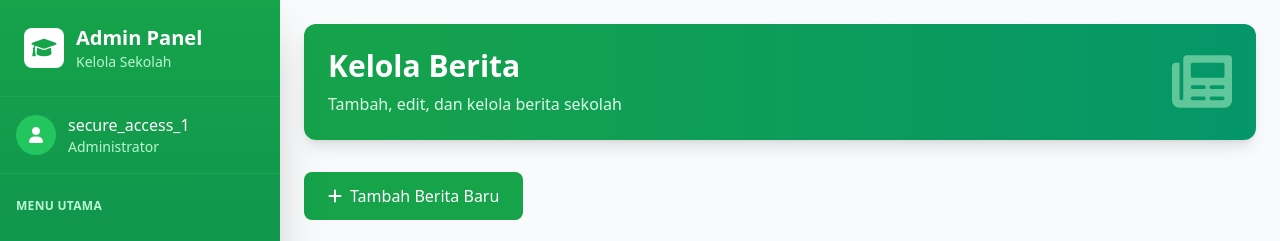
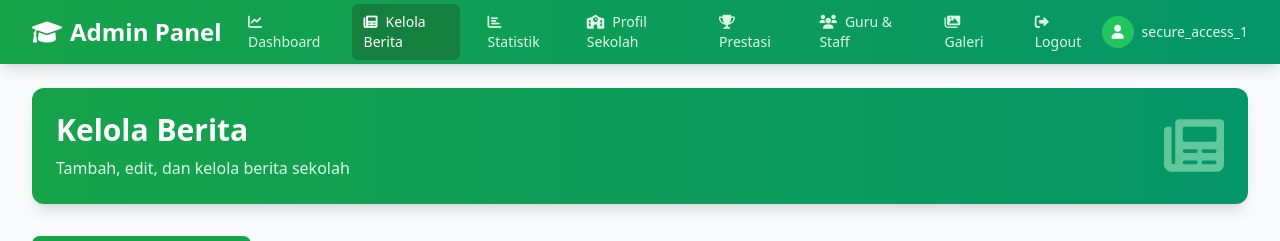
Before and after one commit to RehanZacky/webMTS, a PHP site: page /admin/berita_edit.php in a window 1280 px wide. Shown: the top 241 px of the page. Run offline with PHP 8.4, Linux system fonts and the light colour scheme; a user stored in the database is signed in; data comes from the database, SQL or seed files in the repository; some libraries are stand-ins or nearby versions.

Commit message:
24 Juli - Berita_edit

```diff
--- a/admin/berita_edit.php
+++ b/admin/berita_edit.php
@@ -7,8 +7,8 @@ if (isset($_GET['hapus'])) {
     $id = intval($_GET['hapus']);
     $cek = mysqli_query($koneksi, "SELECT gambar_utama FROM berita WHERE id = $id");
     $row = mysqli_fetch_assoc($cek);
-    if ($row && file_exists("../upload/" . $row['gambar_utama'])) {
-        unlink("../upload/" . $row['gambar_utama']);
+    if ($row && file_exists("../upload/gambar_berita/" . $row['gambar_utama'])) {
+        unlink("../upload/gambar_berita/" . $row['gambar_utama']);
     }
     mysqli_query($koneksi, "DELETE FROM berita WHERE id = $id");
     header("Location: berita_edit.php");
@@ -27,7 +27,7 @@ if (isset($_POST['tambah'])) {
     if ($_FILES['gambar']['name']) {
         $ext = pathinfo($_FILES['gambar']['name'], PATHINFO_EXTENSION);
         $gambar_utama = "berita_" . time() . "." . $ext;
-        move_uploaded_file($_FILES['gambar']['tmp_name'], "../upload/$gambar_utama");
+        move_uploaded_file($_FILES['gambar']['tmp_name'], "../upload/gambar_berita/$gambar_utama");
     }
 
     mysqli_query($koneksi, "INSERT INTO berita (judul, isi, penulis, tanggal_post, gambar_utama, video_youtube)
@@ -47,7 +47,7 @@ if ($_SERVER['REQUEST_METHOD'] == 'POST') {
 
             $gambar_utama = '';
             if (isset($_FILES['gambar_utama']) && $_FILES['gambar_utama']['error'] == 0) {
-                $target_dir = "upload/";
+                $target_dir = "../upload/gambar_berita/";
                 $file_extension = strtolower(pathinfo($_FILES["gambar_utama"]["name"], PATHINFO_EXTENSION));
                 $gambar_utama = uniqid() . '.' . $file_extension;
                 $target_file = $target_dir . $gambar_utama;
@@ -73,7 +73,7 @@ if ($_SERVER['REQUEST_METHOD'] == 'POST') {
 
             $gambar_query = "";
             if (isset($_FILES['gambar_utama']) && $_FILES['gambar_utama']['error'] == 0) {
-                $target_dir = "upload/";
+                $target_dir = "../upload/gambar_berita/";
                 $file_extension = strtolower(pathinfo($_FILES["gambar_utama"]["name"], PATHINFO_EXTENSION));
                 $gambar_utama = uniqid() . '.' . $file_extension;
                 $target_file = $target_dir . $gambar_utama;
@@ -99,8 +99,8 @@ if ($_SERVER['REQUEST_METHOD'] == 'POST') {
             $query = "DELETE FROM berita WHERE id = $id";
             if (mysqli_query($koneksi, $query)) {
                 // Delete image file if exists
-                if ($image_data['gambar_utama'] && file_exists("upload/" . $image_data['gambar_utama'])) {
-                    unlink("upload/" . $image_data['gambar_utama']);
+                if ($image_data['gambar_utama'] && file_exists("../upload/gambar_berita/" . $image_data['gambar_utama'])) {
+                    unlink("../upload/gambar_berita/" . $image_data['gambar_utama']);
                 }
                 $success_message = "Berita berhasil dihapus!";
             } else {
@@ -125,29 +125,8 @@ $username = $_SESSION['username'];
     <script src="https://cdn.tailwindcss.com"></script>
     <link href="https://cdnjs.cloudflare.com/ajax/libs/font-awesome/6.0.0/css/all.min.css" rel="stylesheet">
     <style>
-        .sidebar {
-            transition: transform 0.3s ease-in-out;
-            width: 280px;
-        }
-
-        .sidebar-closed {
-            transform: translateX(-100%);
-        }
-
-        @media (max-width: 768px) {
-            .sidebar {
-                transform: translateX(-100%);
-                position: fixed;
-                z-index: 1000;
-            }
-
-            .sidebar.sidebar-open {
-                transform: translateX(0);
-            }
-
-            .main-content {
-                padding-top: 64px; /* Space for fixed header */
-            }
+        .gradient-bg {
+            background: linear-gradient(135deg, #10b981 0%, #059669 100%);
         }
 
         .card-hover {
@@ -189,217 +168,108 @@ $username = $_SESSION['username'];
             -webkit-box-orient: vertical;
             overflow: hidden;
         }
-
-        .menu-item {
-            transition: all 0.2s ease;
-        }
-
-        .menu-item:hover {
-            transform: translateX(5px);
-        }
-
-        .main-content {
-            margin-left: 280px;
-            min-height: 100vh;
-        }
-
-        @media (max-width: 768px) {
-            .main-content {
-                margin-left: 0;
-            }
-        }
-
-        .sidebar-overlay {
-            display: none;
-        }
-
-        @media (max-width: 768px) {
-            .sidebar-overlay.active {
-                display: block;
-                position: fixed;
-                top: 0;
-                left: 0;
-                right: 0;
-                bottom: 0;
-                background-color: rgba(0, 0, 0, 0.5);
-                z-index: 999;
-            }
-
-            .grid-cols-1.md\\:grid-cols-2.lg\\:grid-cols-3 {
-                grid-template-columns: 1fr;
-            }
-
-            .text-3xl {
-                font-size: 1.5rem;
-            }
-
-            .p-6 {
-                padding: 1rem;
-            }
-
-            .space-x-2 {
-                gap: 0.25rem;
-            }
-
-            .flex-1 {
-                font-size: 0.75rem;
-            }
-        }
-
-        @media (max-width: 480px) {
-            .text-3xl {
-                font-size: 1.25rem;
-            }
-
-            .text-lg {
-                font-size: 1rem;
-            }
-
-            .px-6 {
-                padding-left: 0.75rem;
-                padding-right: 0.75rem;
-            }
-
-            .py-3 {
-                padding-top: 0.5rem;
-                padding-bottom: 0.5rem;
-            }
-        }
-
-        /* Mobile header styles */
-        .mobile-header {
-            backdrop-filter: blur(10px);
-            background-color: rgba(255, 255, 255, 0.95);
-        }
-
-        .menu-toggle-btn {
-            transition: all 0.2s ease;
-        }
-
-        .menu-toggle-btn:hover {
-            transform: scale(1.05);
-        }
-
-        .menu-toggle-btn:active {
-            transform: scale(0.95);
-        }
     </style>
 </head>
 <body class="bg-gray-50 min-h-screen">
-    <!-- Sidebar -->
-    <div id="sidebar" class="sidebar fixed left-0 top-0 h-full bg-gradient-to-b from-green-600 to-emerald-700 text-white shadow-2xl z-50">
-        <!-- Logo -->
-        <div class="p-6 border-b border-green-500/30">
+    <!-- Top Navigation -->
+    <nav class="bg-gradient-to-r from-green-600 to-emerald-600 shadow-lg sticky top-0 z-50">
+        <div class="max-w-7xl mx-auto px-4 sm:px-6 lg:px-8">
+            <div class="flex items-center justify-between h-16">
+                <!-- Logo and Brand -->
                 <div class="flex items-center">
-                <div class="w-10 h-10 bg-white rounded-lg flex items-center justify-center mr-3">
-                    <i class="fas fa-graduation-cap text-green-600 text-xl"></i>
+                    <div class="flex-shrink-0">
+                        <h1 class="text-2xl font-bold text-white flex items-center">
+                            <i class="fas fa-graduation-cap mr-2"></i>
+                            Admin Panel
+                        </h1>
                     </div>
-                <div>
-                    <h1 class="text-xl font-bold">Admin Panel</h1>
-                    <p class="text-green-200 text-sm">Kelola Sekolah</p>
+                </div>
+
+                <!-- Navigation Links -->
+                <div class="hidden md:block">
+                    <div class="ml-10 flex items-baseline space-x-4">
+                        <a href="dashboard_admin.php" class="text-green-100 hover:bg-green-700 hover:text-white px-3 py-2 rounded-md text-sm font-medium">
+                            <i class="fas fa-chart-line mr-2"></i>Dashboard
+                        </a>
+                        <a href="berita_edit.php" class="bg-green-700 text-white px-3 py-2 rounded-md text-sm font-medium">
+                            <i class="fas fa-newspaper mr-2"></i>Kelola Berita
+                        </a>
+                        <a href="statistik_edit.php" class="text-green-100 hover:bg-green-700 hover:text-white px-3 py-2 rounded-md text-sm font-medium">
+                            <i class="fas fa-chart-bar mr-2"></i>Statistik
+                        </a>
+                        <a href="profil_edit.php" class="text-green-100 hover:bg-green-700 hover:text-white px-3 py-2 rounded-md text-sm font-medium">
+                            <i class="fas fa-school mr-2"></i>Profil Sekolah
+                        </a>
+                        <a href="prestasi_edit.php" class="text-green-100 hover:bg-green-700 hover:text-white px-3 py-2 rounded-md text-sm font-medium">
+                            <i class="fas fa-trophy mr-2"></i>Prestasi
+                        </a>
+                        <a href="pegawai_edit.php" class="text-green-100 hover:bg-green-700 hover:text-white px-3 py-2 rounded-md text-sm font-medium">
+                            <i class="fas fa-users mr-2"></i>Guru & Staff
+                        </a>
+                        <a href="galeri_edit.php" class="text-green-100 hover:bg-green-700 hover:text-white px-3 py-2 rounded-md text-sm font-medium">
+                            <i class="fas fa-images mr-2"></i>Galeri
+                        </a>
+                        <a href="../logout.php" class="text-green-100 hover:text-white px-3 py-2 rounded-md text-sm font-medium">
+                            <i class="fas fa-sign-out-alt mr-2"></i>Logout
+                        </a>
+                    </div>
+                </div>
+
+                <!-- Right side items -->
+                <div class="flex items-center space-x-4">
+                    <!-- User Info -->
+                    <div class="flex items-center text-green-100">
+                        <div class="w-8 h-8 bg-green-500 rounded-full flex items-center justify-center mr-2">
+                            <i class="fas fa-user text-white text-sm"></i>
+                        </div>
+                        <span class="text-sm font-medium"><?= $username ?></span>
+                    </div>
+                </div>
+
+                <!-- Mobile menu button -->
+                <div class="md:hidden">
+                    <button id="mobileMenuBtn" class="text-green-100 hover:text-white p-2">
+                        <i class="fas fa-bars"></i>
+                    </button>
                 </div>
             </div>
         </div>
 
-        <!-- User Info -->
-        <div class="p-4 border-b border-green-500/30">
-            <div class="flex items-center">
-                <div class="w-10 h-10 bg-green-500 rounded-full flex items-center justify-center mr-3">
-                    <i class="fas fa-user text-white"></i>
-                </div>
-                <div>
-                    <p class="font-medium"><?= $username ?></p>
-                    <p class="text-green-200 text-sm">Administrator</p>
+        <!-- Mobile Navigation Menu -->
+        <div id="mobileMenu" class="md:hidden hidden bg-green-700">
+            <div class="px-2 pt-2 pb-3 space-y-1 sm:px-3">
+                <a href="dashboard_admin.php" class="text-green-100 hover:bg-green-800 hover:text-white block px-3 py-2 rounded-md text-base font-medium">
+                    <i class="fas fa-chart-line mr-2"></i>Dashboard
+                </a>
+                <a href="berita_edit.php" class="bg-green-800 text-white block px-3 py-2 rounded-md text-base font-medium">
+                    <i class="fas fa-newspaper mr-2"></i>Kelola Berita
+                </a>
+                <a href="statistik_edit.php" class="text-green-100 hover:bg-green-800 hover:text-white block px-3 py-2 rounded-md text-base font-medium">
+                    <i class="fas fa-chart-bar mr-2"></i>Statistik
+                </a>
+                <a href="profil_edit.php" class="text-green-100 hover:bg-green-800 hover:text-white block px-3 py-2 rounded-md text-base font-medium">
+                    <i class="fas fa-school mr-2"></i>Profil Sekolah
+                </a>
+                <a href="prestasi_edit.php" class="text-green-100 hover:bg-green-800 hover:text-white block px-3 py-2 rounded-md text-base font-medium">
+                    <i class="fas fa-trophy mr-2"></i>Prestasi
+                </a>
+                <a href="pegawai_edit.php" class="text-green-100 hover:bg-green-800 hover:text-white block px-3 py-2 rounded-md text-base font-medium">
+                    <i class="fas fa-users mr-2"></i>Guru & Staff
+                </a>
+                <a href="galeri_edit" class="text-green-100 hover:bg-green-800 hover:text-white block px-3 py-2 rounded-md text-base font-medium">
+                    <i class="fas fa-images mr-2"></i>Galeri
+                </a>
+                <div class="border-t border-green-600 pt-4">
+                    <a href="../logout.php" class="text-red-300 hover:bg-red-600 hover:text-white block px-3 py-2 rounded-md text-base font-medium">
+                        <i class="fas fa-sign-out-alt mr-2"></i>Logout
+                    </a>
                 </div>
             </div>
         </div>
-
-        <!-- Navigation Menu -->
-        <nav class="mt-6 flex-1">
-            <div class="px-4">
-                <p class="text-green-200 text-xs uppercase tracking-wide font-semibold mb-3">Menu Utama</p>
-            </div>
-
-            <a href="dashboard_admin.php" class="menu-item flex items-center px-6 py-3 text-green-100 hover:bg-green-700 hover:text-white border-l-4 border-transparent hover:border-white">
-                <i class="fas fa-chart-line w-5 h-5 mr-3"></i>
-                Dashboard
-            </a>
-
-            <a href="statistik_edit.php" class="menu-item flex items-center px-6 py-3 text-green-100 hover:bg-green-700 hover:text-white border-l-4 border-transparent hover:border-white">
-                <i class="fas fa-chart-bar w-5 h-5 mr-3"></i>
-                Statistik
-            </a>
-
-            <a href="profil_edit.php" class="menu-item flex items-center px-6 py-3 text-green-100 hover:bg-green-700 hover:text-white border-l-4 border-transparent hover:border-white">
-                <i class="fas fa-school w-5 h-5 mr-3"></i>
-                Profil Sekolah
-            </a>
-
-            <a href="berita_edit.php" class="menu-item flex items-center px-6 py-3 bg-green-700 text-white border-l-4 border-white">
-                <i class="fas fa-newspaper w-5 h-5 mr-3"></i>
-                Kelola Berita
-            </a>
-
-            <a href="prestasi_edit.php" class="menu-item flex items-center px-6 py-3 text-green-100 hover:bg-green-700 hover:text-white border-l-4 border-transparent hover:border-white">
-                <i class="fas fa-trophy w-5 h-5 mr-3"></i>
-                Prestasi
-            </a>
-
-            <a href="pegawai_edit.php" class="menu-item flex items-center px-6 py-3 text-green-100 hover:bg-green-700 hover:text-white border-l-4 border-transparent hover:border-white">
-                <i class="fas fa-users w-5 h-5 mr-3"></i>
-                Guru & Staff
-            </a>
-
-            <a href="galeri_edit.php" class="menu-item flex items-center px-6 py-3 text-green-100 hover:bg-green-700 hover:text-white border-l-4 border-transparent hover:border-white">
-                <i class="fas fa-images w-5 h-5 mr-3"></i>
-                Galeri
-            </a>
     </nav>
 
-        <!-- Logout -->
-        <div class="p-4 border-t border-green-500/30">
-            <a href="../logout.php" class="flex items-center px-4 py-3 bg-red-600 hover:bg-red-700 rounded-lg transition-colors">
-                <i class="fas fa-sign-out-alt w-5 h-5 mr-3"></i>
-                Logout
-            </a>
-        </div>
-    </div>
-
-    <!-- Sidebar Overlay for mobile -->
-    <div id="sidebarOverlay" class="sidebar-overlay"></div>
-
     <!-- Main Content -->
-    <div class="main-content">
-        <!-- Mobile Header -->
-        <header class="md:hidden mobile-header fixed top-0 left-0 right-0 z-40 border-b border-gray-200 shadow-sm">
-            <div class="flex items-center justify-between px-4 py-3">
-                <!-- Left Section - Menu Icon and Title -->
-                <div class="flex items-center space-x-3">
-                    <button id="mobileMenuBtn" class="menu-toggle-btn bg-green-600 text-white p-2 rounded-lg shadow-md hover:bg-green-700 transition-all duration-200">
-                        <i class="fas fa-bars text-lg"></i>
-                    </button>
-                    <div>
-                        <h1 class="text-lg font-semibold text-gray-900">Kelola Berita</h1>
-                        <p class="text-xs text-gray-500">Admin Panel</p>
-                    </div>
-                </div>
-
-                <!-- Right Section - User Info -->
-                <div class="flex items-center space-x-3">
-                    <div class="flex items-center space-x-2 text-gray-600">
-                        <div class="w-8 h-8 bg-green-100 rounded-full flex items-center justify-center">
-                            <i class="fas fa-user text-green-600 text-sm"></i>
-                        </div>
-                        <div class="hidden sm:block">
-                            <p class="text-sm font-medium text-gray-900"><?= $username ?></p>
-                            <p class="text-xs text-gray-500">Administrator</p>
-                        </div>
-                    </div>
-                </div>
-            </div>
-        </header>
-
-        <main class="p-4 md:p-6">
+    <main class="max-w-7xl mx-auto py-6 px-4 sm:px-6 lg:px-8">
         <!-- Header Section -->
         <div class="mb-8">
             <div class="bg-gradient-to-r from-green-600 to-emerald-600 rounded-xl shadow-lg p-6 text-white">
@@ -449,12 +319,13 @@ $username = $_SESSION['username'];
                 <div class="bg-white rounded-xl shadow-lg overflow-hidden card-hover">
                     <div class="relative">
                         <?php if ($berita['gambar_utama']): ?>
-                                <img src="../upload/<?= $berita['gambar_utama'] ?>" alt="<?= htmlspecialchars($berita['judul']) ?>" class="w-full h-48 object-cover">
+                            <img src="../upload/gambar_berita/<?= $berita['gambar_utama'] ?>" alt="<?= htmlspecialchars($berita['judul']) ?>" class="w-full h-48 object-cover">
                         <?php else: ?>
                             <div class="w-full h-48 bg-green-100 flex items-center justify-center">
                                 <i class="fas fa-newspaper text-green-600 text-4xl"></i>
                             </div>
                         <?php endif; ?>
+
                     </div>
 
                     <div class="p-6">
@@ -498,7 +369,6 @@ $username = $_SESSION['username'];
             <?php endif; ?>
         </div>
     </main>
-    </div>
 
     <!-- Add Modal -->
     <div id="addModal" class="modal fixed inset-0 bg-gray-600 bg-opacity-50 overflow-y-auto h-full w-full hidden z-50">
@@ -638,28 +508,25 @@ $username = $_SESSION['username'];
     </div>
 
     <script>
-        // Mobile menu functionality
+        // Mobile menu toggle
         const mobileMenuBtn = document.getElementById('mobileMenuBtn');
-        const sidebar = document.getElementById('sidebar');
-        const sidebarOverlay = document.getElementById('sidebarOverlay');
+        const mobileMenu = document.getElementById('mobileMenu');
 
+        if (mobileMenuBtn && mobileMenu) {
             mobileMenuBtn.addEventListener('click', () => {
-            sidebar.classList.toggle('sidebar-open');
-            sidebarOverlay.classList.toggle('active');
+                mobileMenu.classList.toggle('hidden');
             });
-
-        sidebarOverlay.addEventListener('click', () => {
-            sidebar.classList.remove('sidebar-open');
-            sidebarOverlay.classList.remove('active');
-        });
+        }
 
         function openModal(modalId) {
             document.getElementById(modalId).classList.remove('hidden');
+            // Prevent body scroll when modal is open
             document.body.style.overflow = 'hidden';
         }
 
         function closeModal(modalId) {
             document.getElementById(modalId).classList.add('hidden');
+            // Restore body scroll when modal is closed
             document.body.style.overflow = 'auto';
         }
 
@@ -688,11 +555,20 @@ $username = $_SESSION['username'];
             });
         }
 
+        // Close mobile menu when clicking outside
+        document.addEventListener('click', function(event) {
+            const mobileMenu = document.getElementById('mobileMenu');
+            const mobileMenuBtn = document.getElementById('mobileMenuBtn');
+
+            if (mobileMenu && !mobileMenu.contains(event.target) && !mobileMenuBtn.contains(event.target)) {
+                mobileMenu.classList.add('hidden');
+            }
+        });
+
         // Handle window resize
         window.addEventListener('resize', function() {
             if (window.innerWidth >= 768) {
-                sidebar.classList.remove('sidebar-open');
-                sidebarOverlay.classList.remove('active');
+                document.getElementById('mobileMenu').classList.add('hidden');
             }
         });
     </script>
```
Lines whose indentation alone changed are shown as unchanged.
